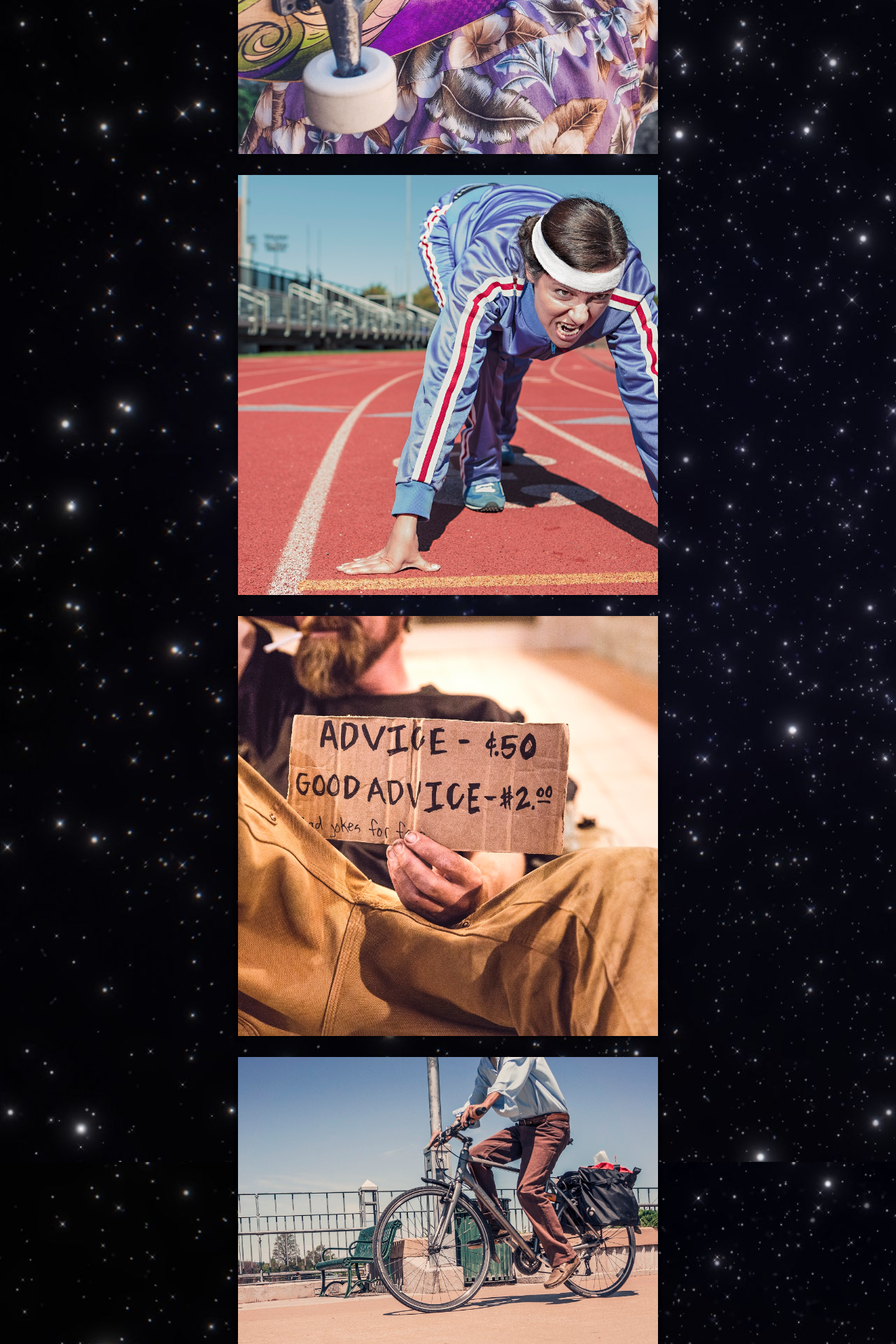
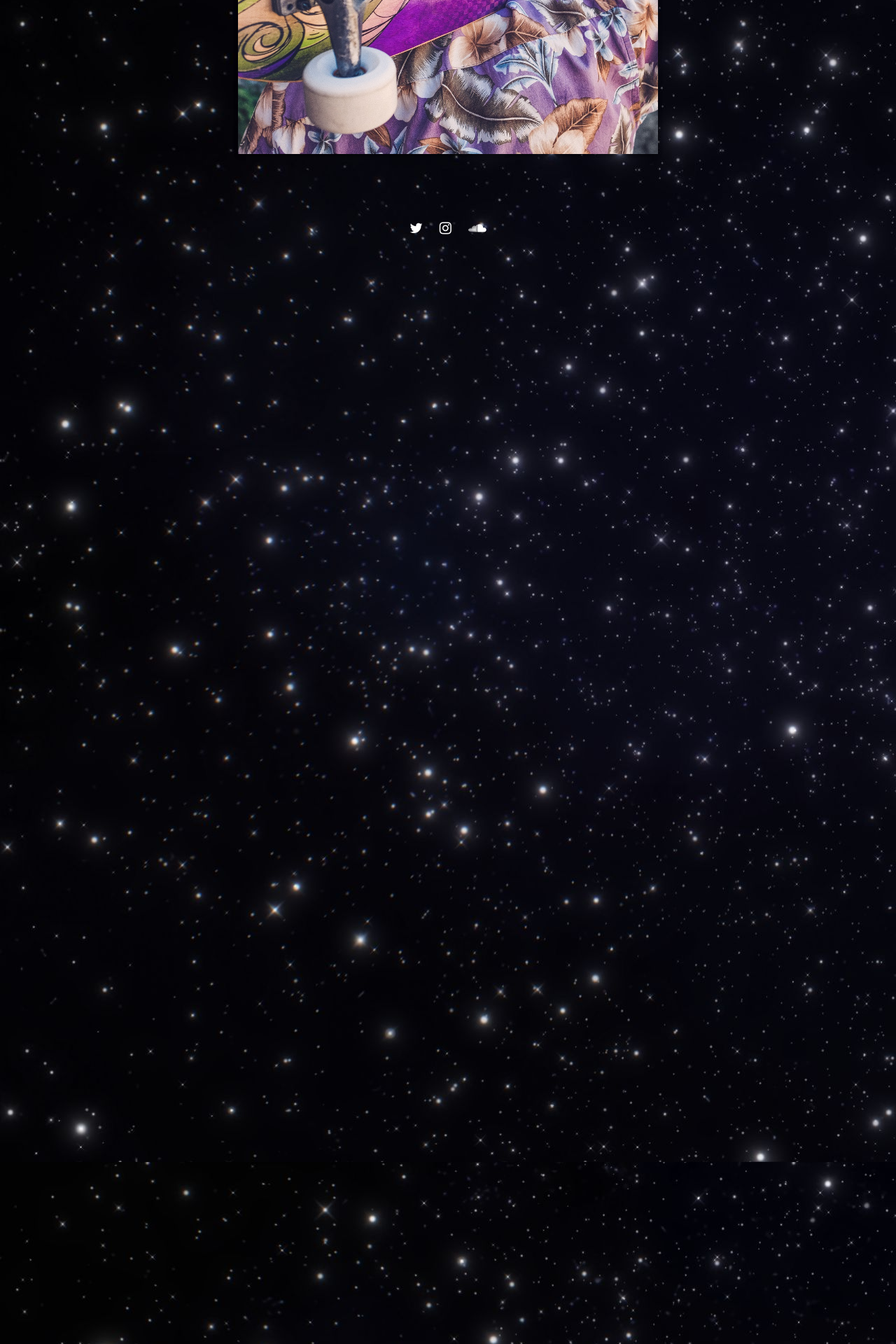
Before and after one commit to shaolnbeats/shaolnbeats.github.io, a Jekyll site: the page built from index.md, in a window 1280 px wide. Shown: the part 500-2420 px from the top of the page at 70% size. Built offline with Jekyll 4.4.1, drawn with Linux system fonts in a browser that asks for light colours; nearby versions of some CDN libraries.

Commit message:
change project unit

```diff
--- a/_data/settings.yml
+++ b/_data/settings.yml
@@ -12,10 +12,10 @@ menu:
 
 projects:
 - {name: '1',   url: 'proj-1'}
-- {name: '2',   url: 'proj-2'}
-- {name: '3', url: 'proj-3'}
-- {name: '4',  url: 'proj-4'}
-- {name: '5',  url: 'proj-5'}
+#- {name: '2',   url: 'proj-2'}
+#- {name: '3', url: 'proj-3'}
+#- {name: '4',  url: 'proj-4'}
+#- {name: '5',  url: 'proj-5'}
 
 #-------------------------------
 # Contact Section
```
